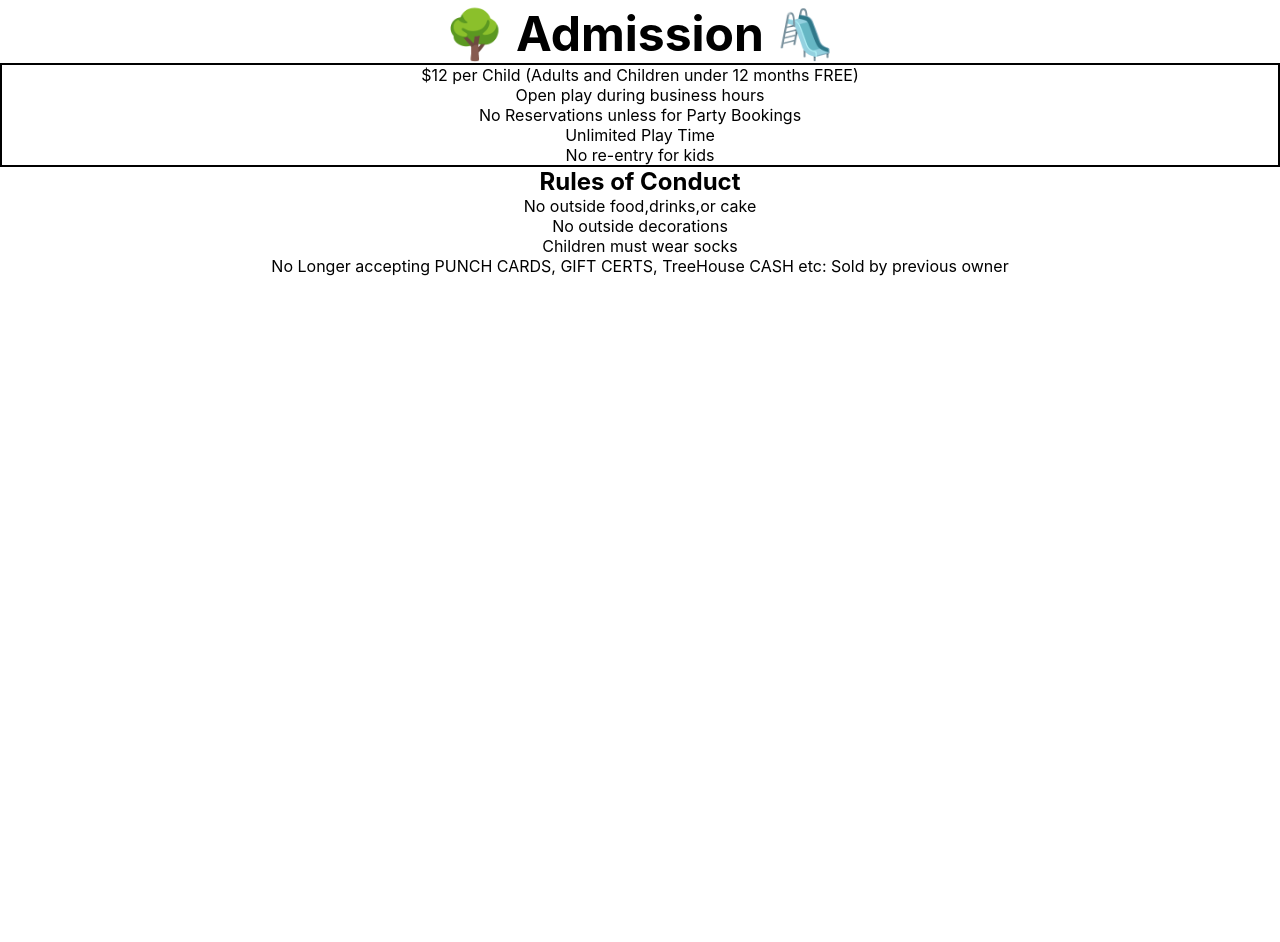
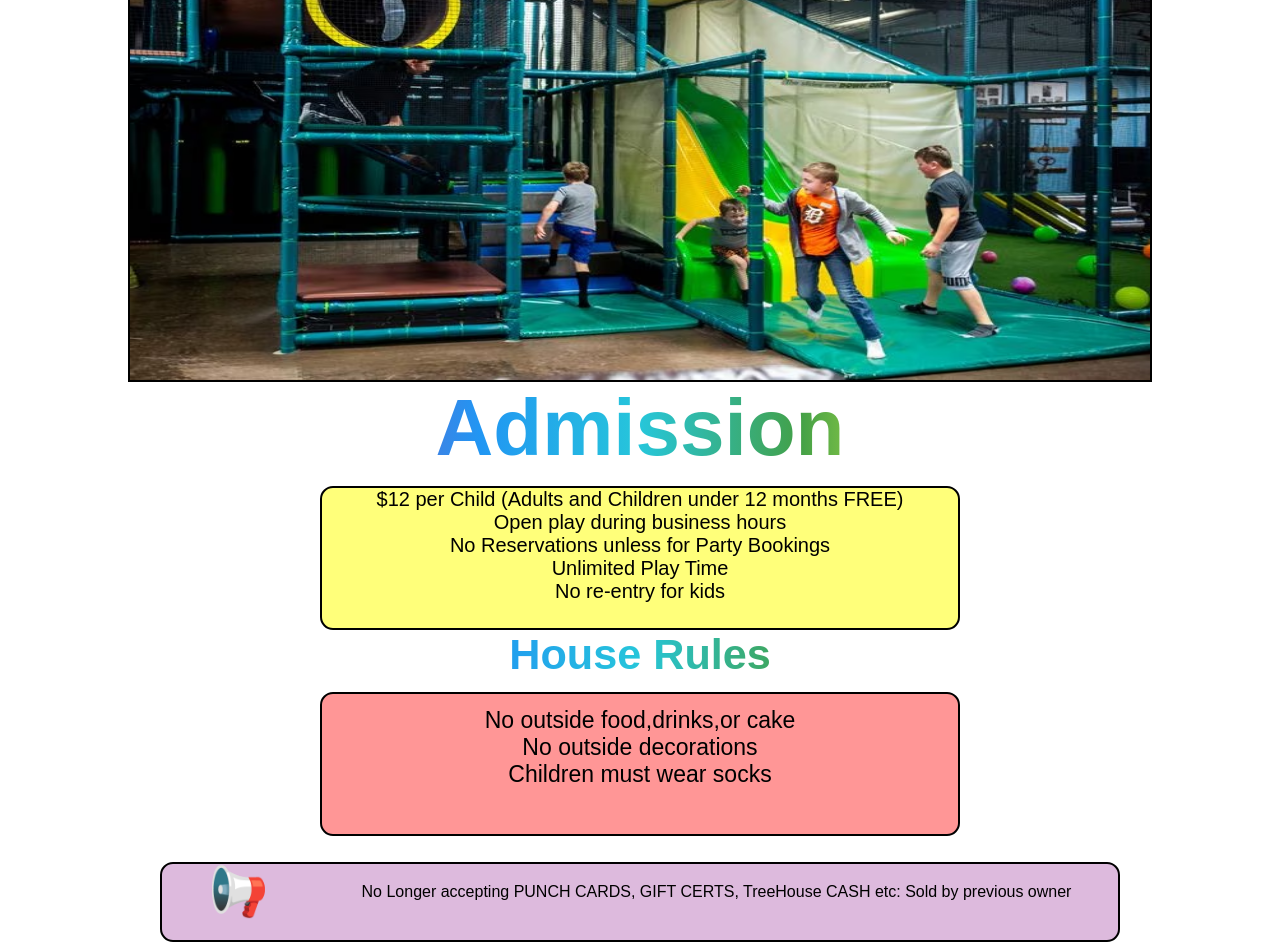
Before and after one commit to AndrewCerveny/treehouse, a React app: page /admission in a window 1280 px wide. Shown: the part 704-1646 px from the top of the page. Before the commit the page ends 1164 px from the top, so only its background shows below. Built offline with nearby package versions, Linux system fonts and the light colour scheme; a web font is replaced by a local one.

Commit message:
Add an Admission page viewing

```diff
--- a/src/components/Admission/Admission.css
+++ b/src/components/Admission/Admission.css
@@ -1,14 +1,69 @@
 .admission-area {
   position: relative;
-  top: 7rem;
+  top: 16rem;
   height: 100vh;
+}
+.kids-play-wrap {
+  border: 2px solid black;
+  height: 32rem;
+  width: 80vw;
+  margin: 2% auto 0 auto;
+  background-image: url("../../images/admission_pg.jpg");
+  background-size: 100% 100%;
 }
 .play-zone-pic {
   width: 40vw;
 }
 .entry-wr h2 {
-  font-size: 3rem;
+  font-size: 5rem;
 }
 .entry-options {
   border: 2px solid black;
+  width: 50vw;
+  height: 9rem;
+  margin: 1% auto 0 auto;
+  font-size: 20px;
+  background-color: rgba(255, 255, 0, 0.523);
+  border-radius: 13px;
 }
+.entry-options li {
+  list-style: none;
+}
+.hours-display {
+  font-size: 2.7rem;
+}
+.rules-options {
+  border: 2px solid black;
+  width: 50vw;
+  height: 9rem;
+  margin: 1% auto 0 auto;
+  font-size: 23px;
+  background-color: rgba(255, 0, 0, 0.41);
+  border-radius: 13px;
+  padding: 1%;
+}
+
+.rules-options li {
+  list-style: none;
+}
+
+.call-out {
+  border: 2px solid black;
+  height: 5rem;
+  width: 75vw;
+  margin: 2% auto 0 auto;
+  background-color: rgba(128, 0, 128, 0.272);
+  border-radius: 13px;
+}
+.announce-wrap {
+  display: flex;
+  justify-content: space-around;
+  align-items: center;
+  text-align: center;
+}
+.announce {
+  font-size: 3rem;
+}
+.announce p {
+  font-size: 18px;
+}
--- a/src/components/Admission/Admission.js
+++ b/src/components/Admission/Admission.js
@@ -4,9 +4,9 @@ import playZone from "../../images/admission_pg.jpg";
 const Admission = () => {
   return (
     <section className="admission-area">
-      <img className="play-zone-pic" src={playZone} alt="play area picture" />
+      <div className="kids-play-wrap"></div>
       <div className="entry-wr">
-        <h2> 🌳 Admission 🛝 </h2>
+        <h2 className="hours-display"> Admission </h2>
         <section className="entry-options">
           <ul>
             <li> $12 per Child (Adults and Children under 12 months FREE)</li>
@@ -18,19 +18,23 @@ const Admission = () => {
         </section>
       </div>
       <div className="rules-area">
-        <h2> Rules of Conduct </h2>
+        <h3 className="hours-display"> House Rules </h3>
+        <section className="rules-options">
           <ul>
             <li> No outside food,drinks,or cake</li>
             <li> No outside decorations </li>
             <li> Children must wear socks </li>
           </ul>
+        </section>
       </div>
       <section className="call-out">
+        <div className="announce-wrap">
+          <p className="announce">📢</p>
           <p>
-          {" "}
-          No Longer accepting PUNCH CARDS, GIFT CERTS, TreeHouse CASH etc: Sold
-          by previous owner
+            No Longer accepting PUNCH CARDS, GIFT CERTS, TreeHouse CASH etc:
+            Sold by previous owner
           </p>
+        </div>
       </section>
     </section>
   );
--- a/src/components/Homepage/Homepage.css
+++ b/src/components/Homepage/Homepage.css
@@ -28,8 +28,22 @@
   width: 40%;
   margin: 2% auto 0 auto;
 }
-.hours-title img {
-  width: 100%;
+.hours-display {
+  font-size: 6rem;
+  background: linear-gradient(
+    to right,
+    #ef5350,
+    #f48fb1,
+    #7e57c2,
+    #2196f3,
+    #26c6da,
+    #43a047,
+    #eeff41,
+    #f9a825,
+    #ff5722
+  );
+  -webkit-background-clip: text;
+  -webkit-text-fill-color: transparent;
 }
 .hours-area {
   display: flex;
--- a/src/components/Homepage/Homepage.js
+++ b/src/components/Homepage/Homepage.js
@@ -3,13 +3,12 @@ import Homeswiper from "../Homeswipe/Homeswipe";
 // Photos
 import newsUpdate from "../../images/newsUpdate.png";
 import emblem from "../../images/treeHouseEmblem.jpeg";
-import treeHours from "../../images/TreeHours.jpg";
 const Homepage = () => {
   return (
     <section>
       <Homeswiper />
       <div className="hours-title">
-        <img src={treeHours} alt="TreeHouse Hours title" />
+        <h1 className="hours-display">TreeHouse Hours</h1>
       </div>
       <section className="hours-area">
         <article>
--- a/src/components/Homeswipe/Homeswiper.css
+++ b/src/components/Homeswipe/Homeswiper.css
@@ -1,5 +1,5 @@
 .swiper {
-  margin-top: 9%;
+  margin-top: 20%;
   width: 90%;
   height: 34rem;
 }
--- a/src/components/Navbar/Navbar.css
+++ b/src/components/Navbar/Navbar.css
@@ -1,15 +1,34 @@
 .nav-area {
-  height: 25vh;
+  height: 30vh;
   width: 100vw;
 }
-.banner-img {
-  width: 100vw;
+.banner-wrap {
+  border: 2px solid black;
+  height: 27rem;
+  background-image: url("../../images/TH_landscape.jpg");
+  background-size: 100% 100%;
+  background-repeat: no-repeat;
+  background-position: center center;
+}
+.title-area {
+  width: 40%;
   height: 14rem;
+  margin-left: 2%;
 }
+.title-area h1 {
+  margin-top: 4%;
+  color: rgba(0, 0, 0, 0.856);
+  font-size: 4rem;
+}
+.title-area h2 {
+  margin-top: 2%;
+  color: rgba(0, 0, 0, 0.856);
+  font-size: 2rem;
+}
+
 .navbar {
-  background-color: rgba(245, 245, 220, 0.718);
+  background-color: rgba(211, 211, 211, 0.492);
   z-index: 0;
-  margin-top: -3px;
   width: 100vw;
   height: 3rem;
   margin-left: auto;
--- a/src/components/Navbar/Navbar.js
+++ b/src/components/Navbar/Navbar.js
@@ -1,14 +1,19 @@
 import Header from "../Header/Header";
 import "./Navbar.css";
-import banner from "../../images/Tbanner3.jpg";
 import { Link } from "react-router-dom";
+// photos
+import banner from "../../images/TH_landscape.jpg";
 
 const Navbar = () => {
   return (
     <section className="nav-area">
-      <section className="banner-bk">
-        <img className="banner-img" src={banner} alt="TreeHouse banner" />
-      </section>
+      <div className="banner-wrap">
+        <div className="title-area">
+          <h1> TreeHouse</h1>
+          <h2> Absolute Best Kids' Play Address </h2>
+        </div>
+        <div></div>
+      </div>
       <nav className="navbar">
         <div className="link-wrap">
           <ul className="list-cont">
@@ -19,7 +24,7 @@ const Navbar = () => {
             </li>
             <li>
               <Link to="/admission">
-                <span>🎟️</span> Admissions
+                <span>🎟️</span> Admission
               </Link>
             </li>
             <li>
--- a/src/index.css
+++ b/src/index.css
@@ -2,6 +2,17 @@
   margin: 0;
   padding: 0;
   box-sizing: border-box;
+  font-family: Candal, sans-serif;
+}
+@font-face {
+  font-family: "Candal";
+  font-style: normal;
+  font-weight: 400;
+  src: url(https://fonts.gstatic.com/s/candal/v15/XoHn2YH6T7-t_8c9BhQIldUhlg.woff2)
+    format("woff2");
+  unicode-range: U+0000-00FF, U+0131, U+0152-0153, U+02BB-02BC, U+02C6, U+02DA,
+    U+02DC, U+0304, U+0308, U+0329, U+2000-206F, U+2074, U+20AC, U+2122, U+2191,
+    U+2193, U+2212, U+2215, U+FEFF, U+FFFD;
 }
 
 body {
```
Also changed, not shown: src/images/TH_landscape.jpg (added), src/images/Tbanner3.jpg (deleted), src/images/Word Art Cost.jpeg (deleted), src/images/chelsea_tree_banner.jpg (deleted), src/images/treeHouseFloor.jpeg (deleted). Lines whose indentation alone changed are shown as unchanged.
